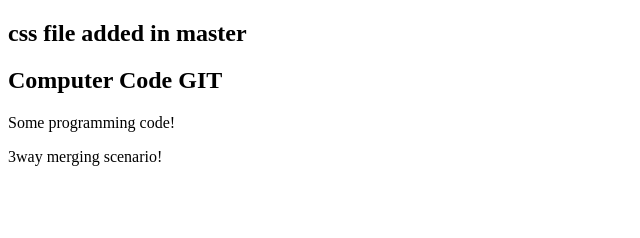
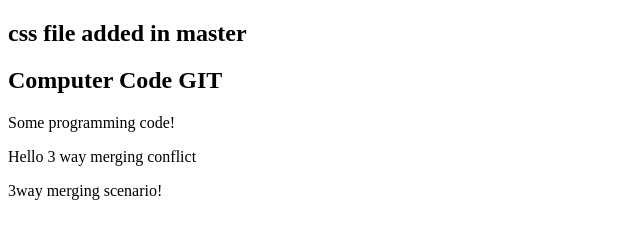
Before and after one commit to Kathiresan1992/0main_openSAP_repo, a plain HTML site: page index.html in a window 1280 px wide. Shown: the whole page, without its empty margins (0-640 px from the left). Drawn offline with Linux system fonts and the light colour scheme.

Commit message:
3 way merging conflict

```diff
--- a/index.html
+++ b/index.html
@@ -4,6 +4,7 @@
 <h2>css file added in master</h2>
 <h2>Computer Code GIT</h2>
 <p>Some programming code!</p>
+<P>Hello 3 way merging conflict</P>
 <p>3way merging scenario!</p>
 </body>
 </html>
```
